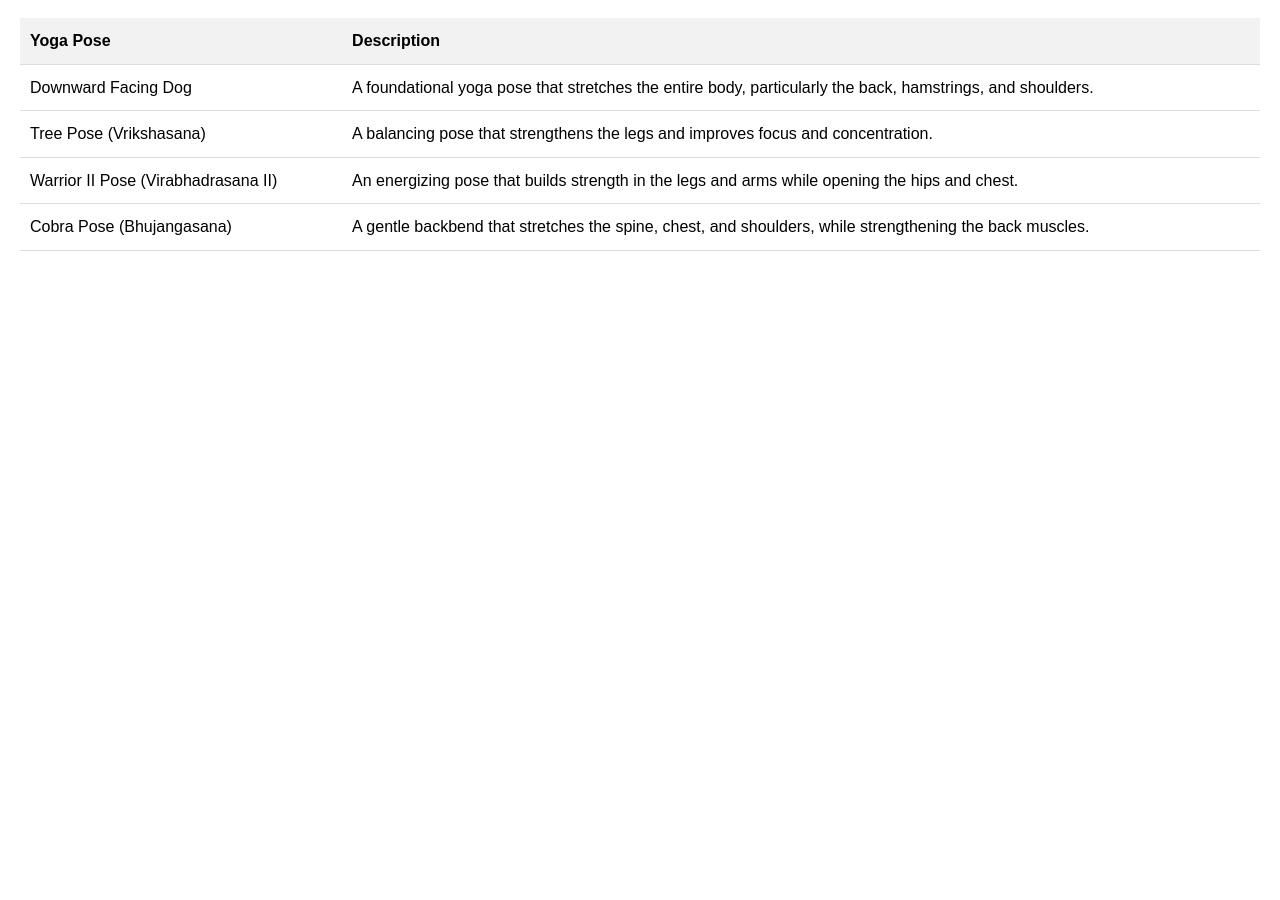
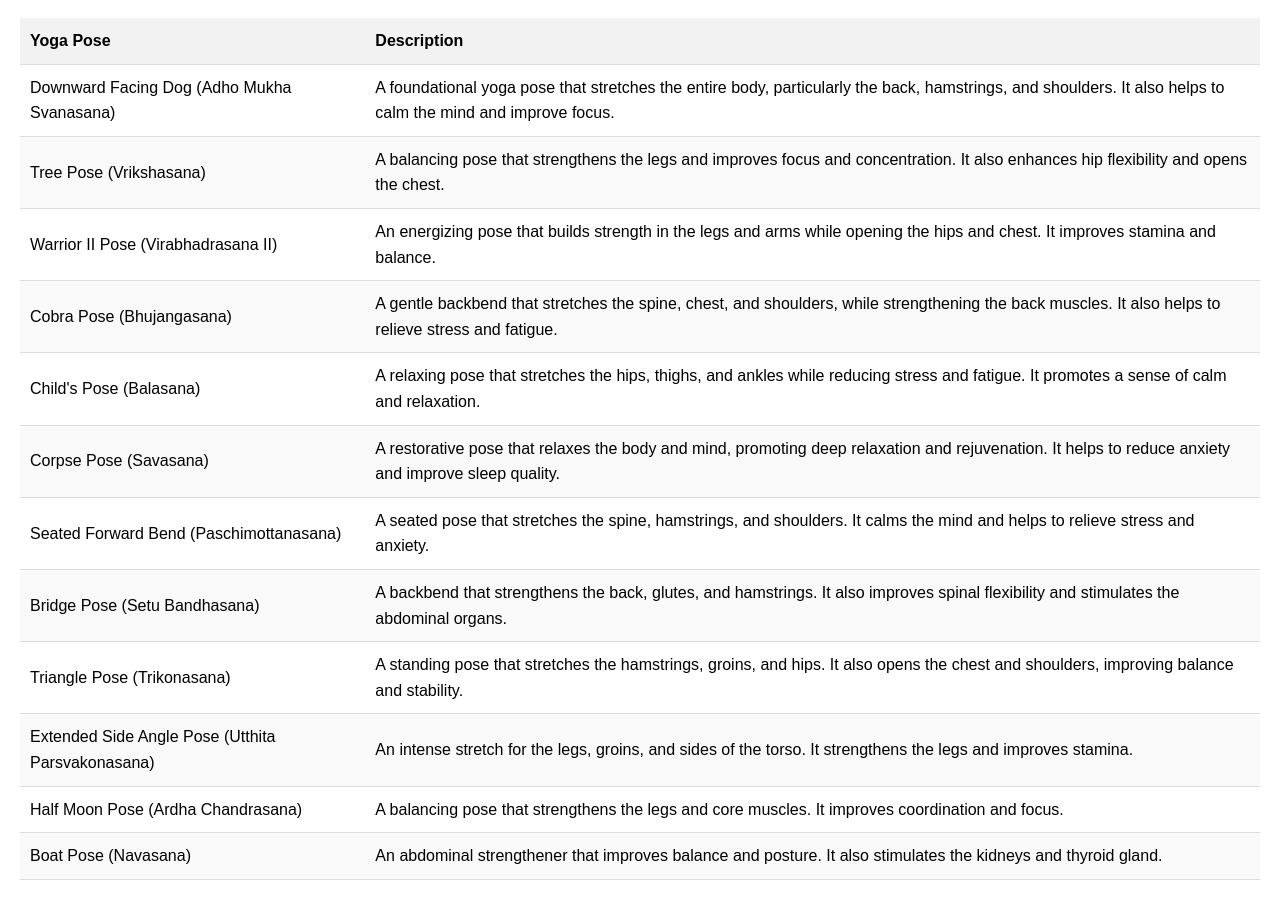
Before and after one commit to SriRanjani30/Yoga, a plain HTML site: page Yoga.html in a window 1280 px wide. Shown: the part 76-976 px from the top of the page. Before the commit the page ends 800 px from the top, so only its background shows below. Drawn offline with Linux system fonts and the light colour scheme.

Commit message:
Update Yoga.html

```diff
--- a/Yoga.html
+++ b/Yoga.html
@@ -23,6 +23,9 @@
         th {
             background-color: #f2f2f2;
         }
+        tbody tr:nth-child(even) {
+            background-color: #f9f9f9;
+        }
     </style>
 </head>
 <body>
@@ -38,20 +41,52 @@
     </thead>
     <tbody>
         <tr>
-            <td>Downward Facing Dog</td>
-            <td>A foundational yoga pose that stretches the entire body, particularly the back, hamstrings, and shoulders.</td>
+            <td>Downward Facing Dog (Adho Mukha Svanasana)</td>
+            <td>A foundational yoga pose that stretches the entire body, particularly the back, hamstrings, and shoulders. It also helps to calm the mind and improve focus.</td>
         </tr>
         <tr>
             <td>Tree Pose (Vrikshasana)</td>
-            <td>A balancing pose that strengthens the legs and improves focus and concentration.</td>
+            <td>A balancing pose that strengthens the legs and improves focus and concentration. It also enhances hip flexibility and opens the chest.</td>
         </tr>
         <tr>
             <td>Warrior II Pose (Virabhadrasana II)</td>
-            <td>An energizing pose that builds strength in the legs and arms while opening the hips and chest.</td>
+            <td>An energizing pose that builds strength in the legs and arms while opening the hips and chest. It improves stamina and balance.</td>
         </tr>
         <tr>
             <td>Cobra Pose (Bhujangasana)</td>
-            <td>A gentle backbend that stretches the spine, chest, and shoulders, while strengthening the back muscles.</td>
+            <td>A gentle backbend that stretches the spine, chest, and shoulders, while strengthening the back muscles. It also helps to relieve stress and fatigue.</td>
+        </tr>
+        <tr>
+            <td>Child's Pose (Balasana)</td>
+            <td>A relaxing pose that stretches the hips, thighs, and ankles while reducing stress and fatigue. It promotes a sense of calm and relaxation.</td>
+        </tr>
+        <tr>
+            <td>Corpse Pose (Savasana)</td>
+            <td>A restorative pose that relaxes the body and mind, promoting deep relaxation and rejuvenation. It helps to reduce anxiety and improve sleep quality.</td>
+        </tr>
+        <tr>
+            <td>Seated Forward Bend (Paschimottanasana)</td>
+            <td>A seated pose that stretches the spine, hamstrings, and shoulders. It calms the mind and helps to relieve stress and anxiety.</td>
+        </tr>
+        <tr>
+            <td>Bridge Pose (Setu Bandhasana)</td>
+            <td>A backbend that strengthens the back, glutes, and hamstrings. It also improves spinal flexibility and stimulates the abdominal organs.</td>
+        </tr>
+        <tr>
+            <td>Triangle Pose (Trikonasana)</td>
+            <td>A standing pose that stretches the hamstrings, groins, and hips. It also opens the chest and shoulders, improving balance and stability.</td>
+        </tr>
+        <tr>
+            <td>Extended Side Angle Pose (Utthita Parsvakonasana)</td>
+            <td>An intense stretch for the legs, groins, and sides of the torso. It strengthens the legs and improves stamina.</td>
+        </tr>
+        <tr>
+            <td>Half Moon Pose (Ardha Chandrasana)</td>
+            <td>A balancing pose that strengthens the legs and core muscles. It improves coordination and focus.</td>
+        </tr>
+        <tr>
+            <td>Boat Pose (Navasana)</td>
+            <td>An abdominal strengthener that improves balance and posture. It also stimulates the kidneys and thyroid gland.</td>
         </tr>
         <!-- Add more rows as needed -->
     </tbody>
```
